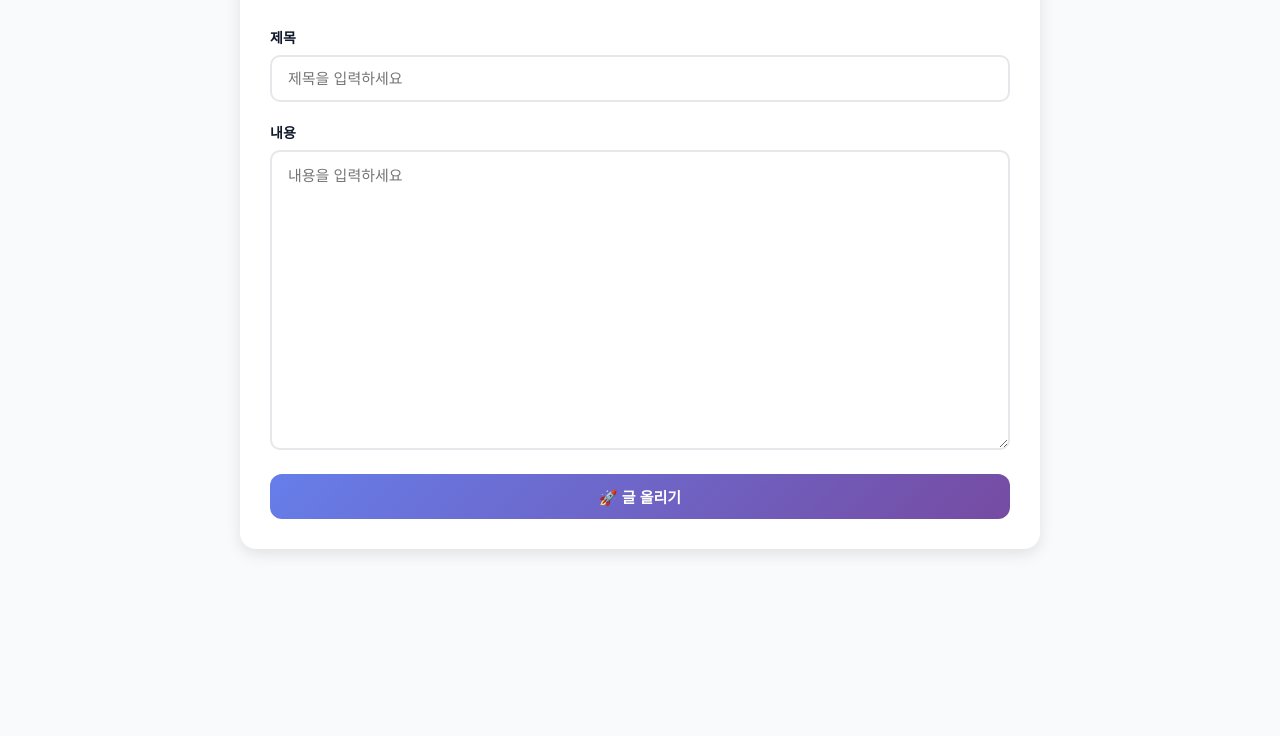
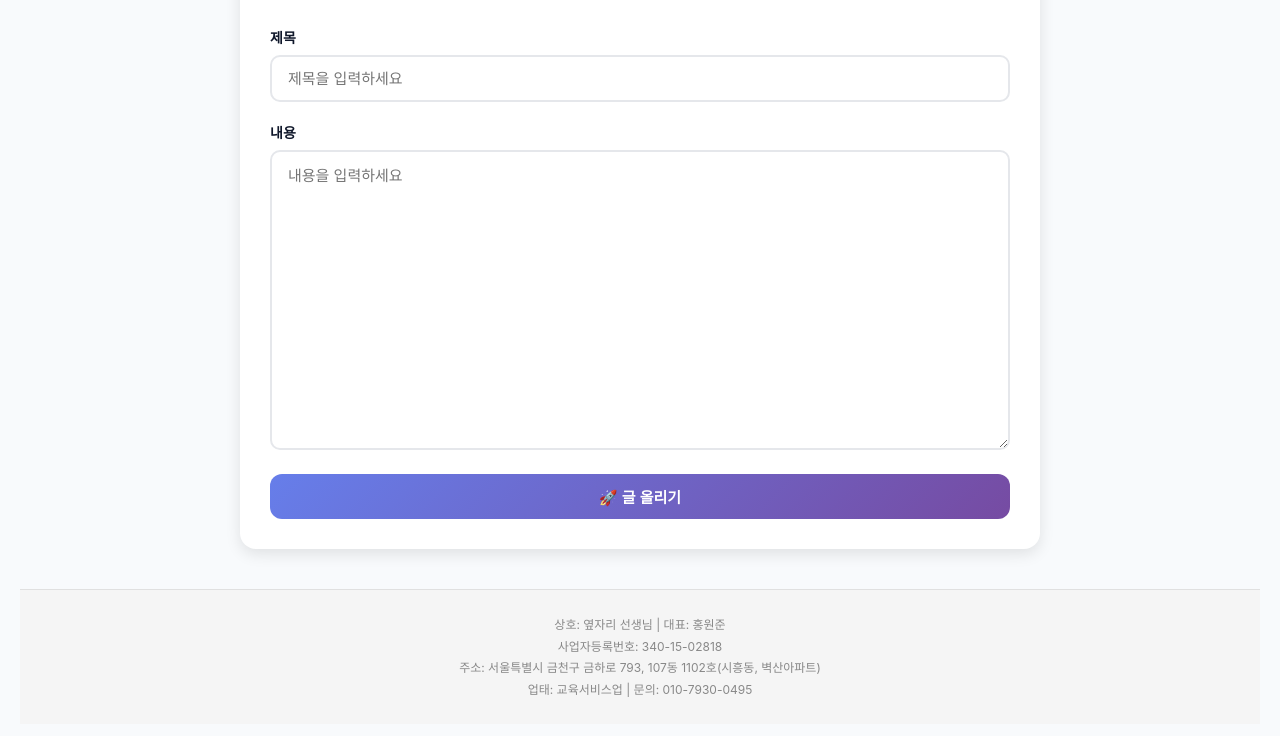
Before and after one commit to ownhong12-hue/gongbu-grow-frontend, a website: page quiz-maker.html in a window 1280 px wide. Shown: the part 356-1092 px from the top of the page. Before the commit the page ends 945 px from the top, so only its background shows below. Drawn offline with Linux system fonts and the light colour scheme; sample sign-in values are in the browser's storage.

Commit message:
Update quiz-maker.html

```diff
--- a/quiz-maker.html
+++ b/quiz-maker.html
@@ -284,5 +284,25 @@ color: #0f172a;
             }
         }
     </script>
+    <style>
+  .business-footer {
+    background-color: #f5f5f5;
+    border-top: 1px solid #e0e0e0;
+    padding: 24px 16px;
+    margin-top: 40px;
+    font-size: 12px;
+    color: #888;
+    line-height: 1.8;
+    text-align: center;
+  }
+  .business-footer p { margin: 0; }
+</style>
+
+<footer class="business-footer">
+  <p>상호: 옆자리 선생님 | 대표: 홍원준</p>
+  <p>사업자등록번호: 340-15-02818</p>
+  <p>주소: 서울특별시 금천구 금하로 793, 107동 1102호(시흥동, 벽산아파트)</p>
+  <p>업태: 교육서비스업 | 문의: 010-7930-0495</p>
+</footer>
 </body>
 </html>
```
